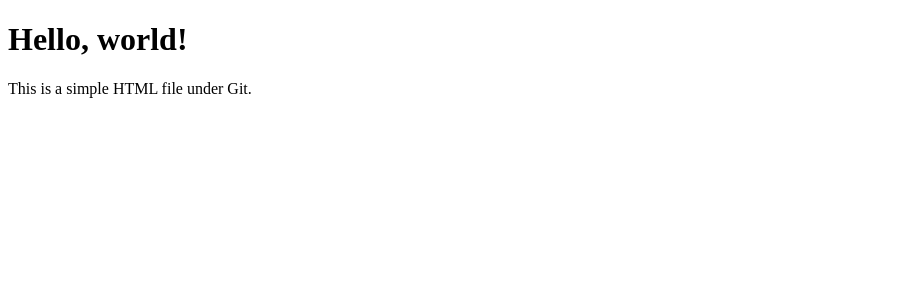
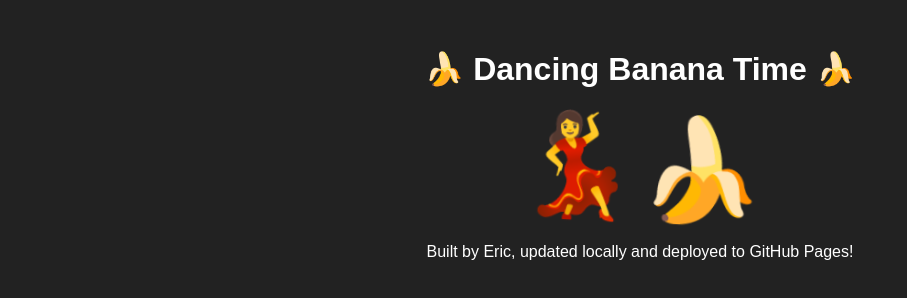
Before and after one commit to eBenzen/DemoHTML, a plain HTML site: page index.html in a window 1280 px wide. Shown: the whole page, without its empty margins (0-907 px from the left). Drawn offline with Linux system fonts and the light colour scheme.

Commit message:
Add dancing banana animation

```diff
--- a/index.html
+++ b/index.html
@@ -1,11 +1,30 @@
 <!DOCTYPE html>
 <html lang="en">
 <head>
-  <meta charset="UTF-8">
-  <title>Demo Page</title>
+  <meta charset="UTF-8" />
+  <title>Dancing Banana Demo</title>
+  <style>
+    body {
+      text-align: center;
+      background-color: #222;
+      color: #fff;
+      font-family: Arial, sans-serif;
+      margin-top: 50px;
+    }
+    .banana {
+      font-size: 100px;
+      animation: dance 0.6s infinite alternate;
+      display: inline-block;
+    }
+    @keyframes dance {
+      0% { transform: rotate(-20deg); }
+      100% { transform: rotate(20deg); }
+    }
+  </style>
 </head>
 <body>
-  <h1>Hello, world!</h1>
-  <p>This is a simple HTML file under Git.</p>
+  <h1>🍌 Dancing Banana Time 🍌</h1>
+  <div class="banana">💃🍌</div>
+  <p>Built by Eric, updated locally and deployed to GitHub Pages!</p>
 </body>
 </html>
```
